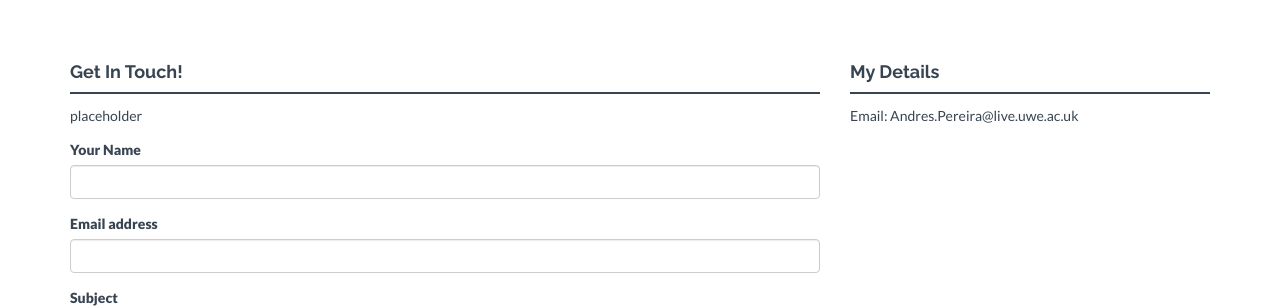
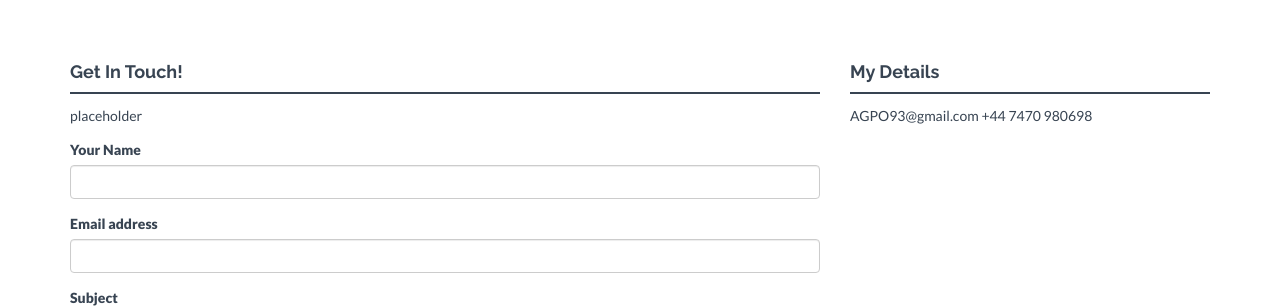
Before and after one commit to AGPO93/AGPO93.github.io, a Jekyll site: the page built from contact.html, in a window 1280 px wide and 1063 px high. Shown: the part 194-502 px from the top of the window. Built offline with Jekyll 4.4.1, drawn with Linux system fonts in a browser that asks for light colours; nearby versions of some CDN libraries.

Commit message:
Update contact.html

```diff
--- a/contact.html
+++ b/contact.html
@@ -34,7 +34,9 @@ permalink: /contact/
             <h4>My Details</h4>
             <div class="hline"></div>
                 <p>
-                    Email: Andres.Pereira@live.uwe.ac.uk
+                    AGPO93@gmail.com
+
+                    +44 7470 980698
                 </p>
         </div>
     </div><! --/row -->
```
